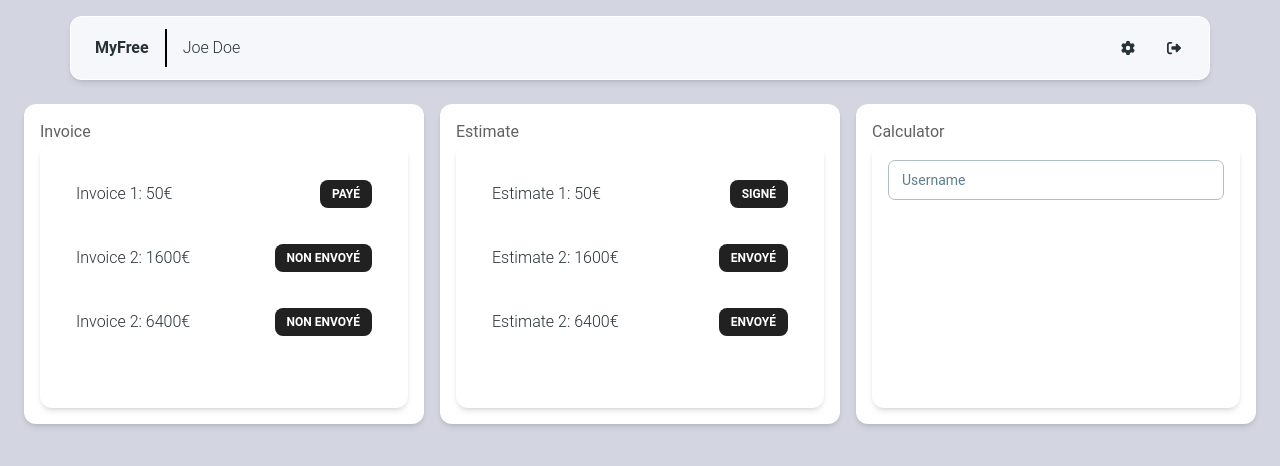
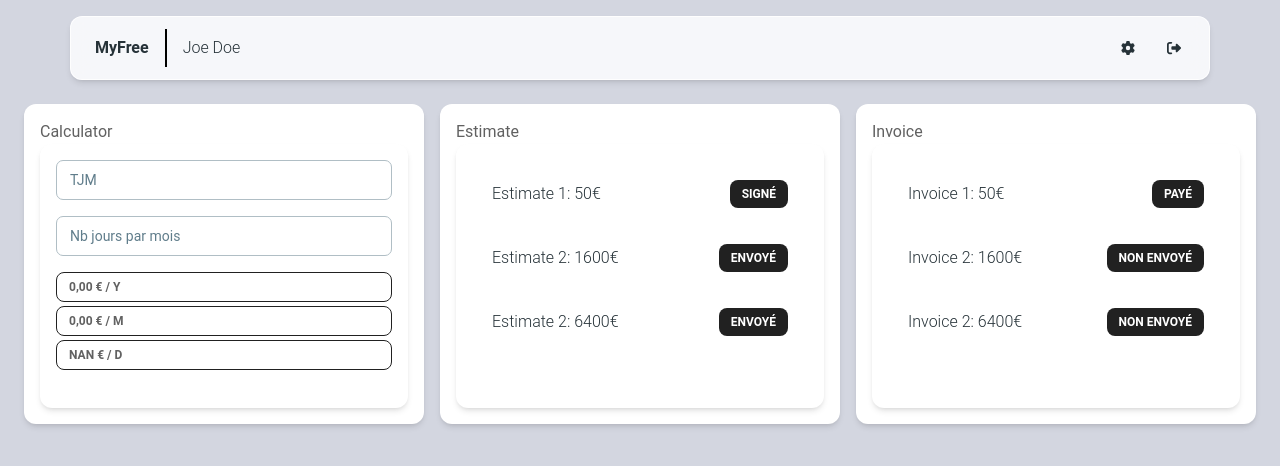
Before and after one commit to jurichar/flm, a React (Vite) app in the folder frontend/: page /login in a window 1280 px wide. Both pictures are taken after a click on the button "SIGN IN". Shown: the top 466 px of the page. Built offline with nearby package versions, Linux system fonts and the light colour scheme.

Commit message:
chore: Rearrange userModules array in App component

```diff
--- a/frontend/src/App.jsx
+++ b/frontend/src/App.jsx
@@ -9,7 +9,7 @@ import ModulePage from './pages/ModulePage';
 
 const App = () => {
   const [isLoggedIn, setIsLoggedIn] = useState(false);
-  const [userModules] = useState(['Invoice', 'Estimate', 'Calculator']);
+  const [userModules] = useState(['Calculator', 'Estimate', 'Invoice']);
 
   const handleLogin = () => {
     setIsLoggedIn(true);
@@ -57,10 +57,6 @@ const App = () => {
               }
               path="/module/:moduleName"
             />
-            {/* <Route path="/branches" component={BranchesPage} /> */}
-            {/* <Route path="/modules" component={ModulePage} /> */}
-            {/* <Route path="/settings" component={SettingsPage} /> */}
-            {/* Add more routes as needed */}
           </Routes>
         </div>
       </Router>
--- a/frontend/src/components/Modules/ModuleCalculator/Module.jsx
+++ b/frontend/src/components/Modules/ModuleCalculator/Module.jsx
@@ -1,99 +1,124 @@
-import { Card } from '@material-tailwind/react';
-import Chart from 'react-apexcharts';
-
-const chartConfig = {
-  type: 'line',
-  height: 240,
-  series: [
-    {
-      name: 'Sales',
-      data: [50, 40, 300, 320, 500, 350, 200, 230, 500],
-    },
-  ],
-  options: {
-    chart: {
-      toolbar: {
-        show: false,
-      },
-    },
-    title: {
-      show: '',
-    },
-    dataLabels: {
-      enabled: false,
-    },
-    colors: ['#020617'],
-    stroke: {
-      lineCap: 'round',
-      curve: 'smooth',
-    },
-    markers: {
-      size: 0,
-    },
-    xaxis: {
-      axisTicks: {
-        show: false,
-      },
-      axisBorder: {
-        show: false,
-      },
-      labels: {
-        style: {
-          colors: '#616161',
-          fontSize: '12px',
-          fontFamily: 'inherit',
-          fontWeight: 300,
-        },
-      },
-      categories: [
-        'Apr',
-        'May',
-        'Jun',
-        'Jul',
-        'Aug',
-        'Sep',
-        'Oct',
-        'Nov',
-        'Dec',
-      ],
-    },
-    yaxis: {
-      labels: {
-        style: {
-          colors: '#616161',
-          fontSize: '12px',
-          fontFamily: 'inherit',
-          fontWeight: 400,
-        },
-      },
-    },
-    grid: {
-      show: true,
-      borderColor: '#dddddd',
-      strokeDashArray: 5,
-      xaxis: {
-        lines: {
-          show: true,
-        },
-      },
-      padding: {
-        top: 0,
-        right: 20,
-      },
-    },
-    fill: {
-      opacity: 0.8,
-    },
-    tooltip: {
-      theme: 'dark',
-    },
-  },
-};
+import { useState } from 'react';
+import { Card, Input, Typography, Chip } from '@material-tailwind/react';
 
 const ModuleCalculator = () => {
+  const [tjm, setTjm] = useState('');
+  const [days, setDays] = useState('');
+
+  const handleTjmChange = (e) => {
+    setTjm(e.target.value);
+  };
+
+  const handleDaysChange = (e) => {
+    setDays(e.target.value);
+  };
+
+  const calculateRevenue = () => {
+    const tjmValue = parseFloat(tjm);
+    const daysValue = parseFloat(days);
+    if (isNaN(tjmValue) || isNaN(daysValue)) {
+      return 0;
+    }
+    return tjmValue * daysValue;
+  };
+
+  const calculateAfterUrssaf = () => {
+    const revenue = calculateRevenue();
+    const urssafDeduction = revenue * 0.22; // 22% pour l'URSSAF
+    return revenue - urssafDeduction;
+  };
+
+  const calculateNetIncome = () => {
+    const afterUrssaf = calculateAfterUrssaf();
+    const incomeTaxDeduction = afterUrssaf * 0.14; // 14% pour l'impôt sur le revenu
+    return afterUrssaf - incomeTaxDeduction;
+  };
+
+  const calculateAnnualIncome = () => {
+    const netIncome = calculateNetIncome();
+    return netIncome * 12;
+  };
+
+  const calculateMonthlyIncome = () => {
+    const netIncome = calculateNetIncome();
+    return netIncome;
+  };
+
+  const calculateDailyIncome = () => {
+    const netIncome = calculateNetIncome();
+    return netIncome / days;
+  };
+
   return (
-    <Card>
-      <Chart {...chartConfig} />
+    <Card className="w-full h-full p-4">
+      <div className="mb-4">
+        <Input
+          label="TJM"
+          onChange={handleTjmChange}
+          step="1"
+          type="number"
+          value={tjm}
+        />
+      </div>
+      <div className="mb-4">
+        <Input
+          label="Nombre de jours travaillés"
+          onChange={handleDaysChange}
+          step="1"
+          type="number"
+          value={days}
+        />
+      </div>
+      <Typography color="blue-gray" variant="h6">
+        CA:{' '}
+        {calculateRevenue().toLocaleString('fr-FR', {
+          style: 'currency',
+          currency: 'EUR',
+        })}
+      </Typography>
+      <Typography color="blue-gray" variant="h6">
+        Revenu post URSSAF:{' '}
+        {calculateAfterUrssaf().toLocaleString('fr-FR', {
+          style: 'currency',
+          currency: 'EUR',
+        })}
+      </Typography>
+      <Typography color="blue-gray" variant="h6">
+        Revenu net:&apos;{' '}
+        {calculateNetIncome().toLocaleString('fr-FR', {
+          style: 'currency',
+          currency: 'EUR',
+        })}
+      </Typography>
+      <div className="flex justify-between mt-4">
+        <Chip
+          value={
+            calculateAnnualIncome().toLocaleString('fr-FR', {
+              style: 'currency',
+              currency: 'EUR',
+            }) + ' / Y'
+          }
+          variant="outlined"
+        />
+        <Chip
+          value={
+            calculateMonthlyIncome().toLocaleString('fr-FR', {
+              style: 'currency',
+              currency: 'EUR',
+            }) + ' / M'
+          }
+          variant="outlined"
+        />
+        <Chip
+          value={
+            calculateDailyIncome().toLocaleString('fr-FR', {
+              style: 'currency',
+              currency: 'EUR',
+            }) + ' / D'
+          }
+          variant="outlined"
+        />
+      </div>
     </Card>
   );
 };
--- a/frontend/src/components/Modules/ModuleCalculator/ModulePreview.jsx
+++ b/frontend/src/components/Modules/ModuleCalculator/ModulePreview.jsx
@@ -1,9 +1,103 @@
-import { Card, Input } from '@material-tailwind/react';
+import { useState } from 'react';
+import { Card, Input, Chip } from '@material-tailwind/react';
 
 const ModuleCalculatorPreview = () => {
+  const [tjm, setTjm] = useState('');
+  const [days, setDays] = useState('');
+
+  const handleTjmChange = (e) => {
+    setTjm(e.target.value);
+  };
+
+  const handleDaysChange = (e) => {
+    setDays(e.target.value);
+  };
+
+  const calculateRevenue = () => {
+    const tjmValue = parseFloat(tjm);
+    const daysValue = parseFloat(days);
+    if (isNaN(tjmValue) || isNaN(daysValue)) {
+      return 0;
+    }
+    return tjmValue * daysValue;
+  };
+
+  const calculateAfterUrssaf = () => {
+    const revenue = calculateRevenue();
+    const urssafDeduction = revenue * 0.22; // 22% pour l'URSSAF
+    return revenue - urssafDeduction;
+  };
+
+  const calculateNetIncome = () => {
+    const afterUrssaf = calculateAfterUrssaf();
+    const incomeTaxDeduction = afterUrssaf * 0.14; // 14% pour l'impôt sur le revenu
+    return afterUrssaf - incomeTaxDeduction;
+  };
+
+  const calculateAnnualIncome = () => {
+    const netIncome = calculateNetIncome();
+    return netIncome * 12;
+  };
+
+  const calculateMonthlyIncome = () => {
+    const netIncome = calculateNetIncome();
+    return netIncome;
+  };
+
+  const calculateDailyIncome = () => {
+    const netIncome = calculateNetIncome();
+    return netIncome / days;
+  };
+
   return (
-    <Card className="w-full h-full p-4 overflow-scroll">
-      <Input label="Username" />
+    <Card className="w-full h-full p-4">
+      <div className="mb-4">
+        <Input
+          label="TJM"
+          onChange={handleTjmChange}
+          step="1"
+          type="number"
+          value={tjm}
+        />
+      </div>
+      <div className="mb-4">
+        <Input
+          label="Nb jours par mois"
+          onChange={handleDaysChange}
+          step="1"
+          type="number"
+          value={days}
+        />
+      </div>
+      <div className="flex flex-col gap-1 justify-between">
+        <Chip
+          value={
+            calculateAnnualIncome().toLocaleString('fr-FR', {
+              style: 'currency',
+              currency: 'EUR',
+            }) + ' / Y'
+          }
+          variant="outlined"
+        />
+        <Chip
+          value={
+            calculateMonthlyIncome().toLocaleString('fr-FR', {
+              style: 'currency',
+              currency: 'EUR',
+            }) + ' / M'
+          }
+          variant="outlined"
+        />
+        <Chip
+          value={
+            calculateDailyIncome().toLocaleString('fr-FR', {
+              style: 'currency',
+              currency: 'EUR',
+            }) + ' / D'
+          }
+          variant="outlined"
+        />
+      </div>
     </Card>
   );
 };
--- a/frontend/src/i18n.js
+++ b/frontend/src/i18n.js
@@ -9,7 +9,6 @@ i18n
   .use(initReactI18next)
   .init({
     supportedLngs: ['en', 'fr'],
-    // supportedLngs: ['en', 'es', 'it', 'de'],
     fallbackLng: 'en',
     detection: {
       order: ['path', 'cookie', 'htmlTag', 'localStorage', 'subdomain'],
```
